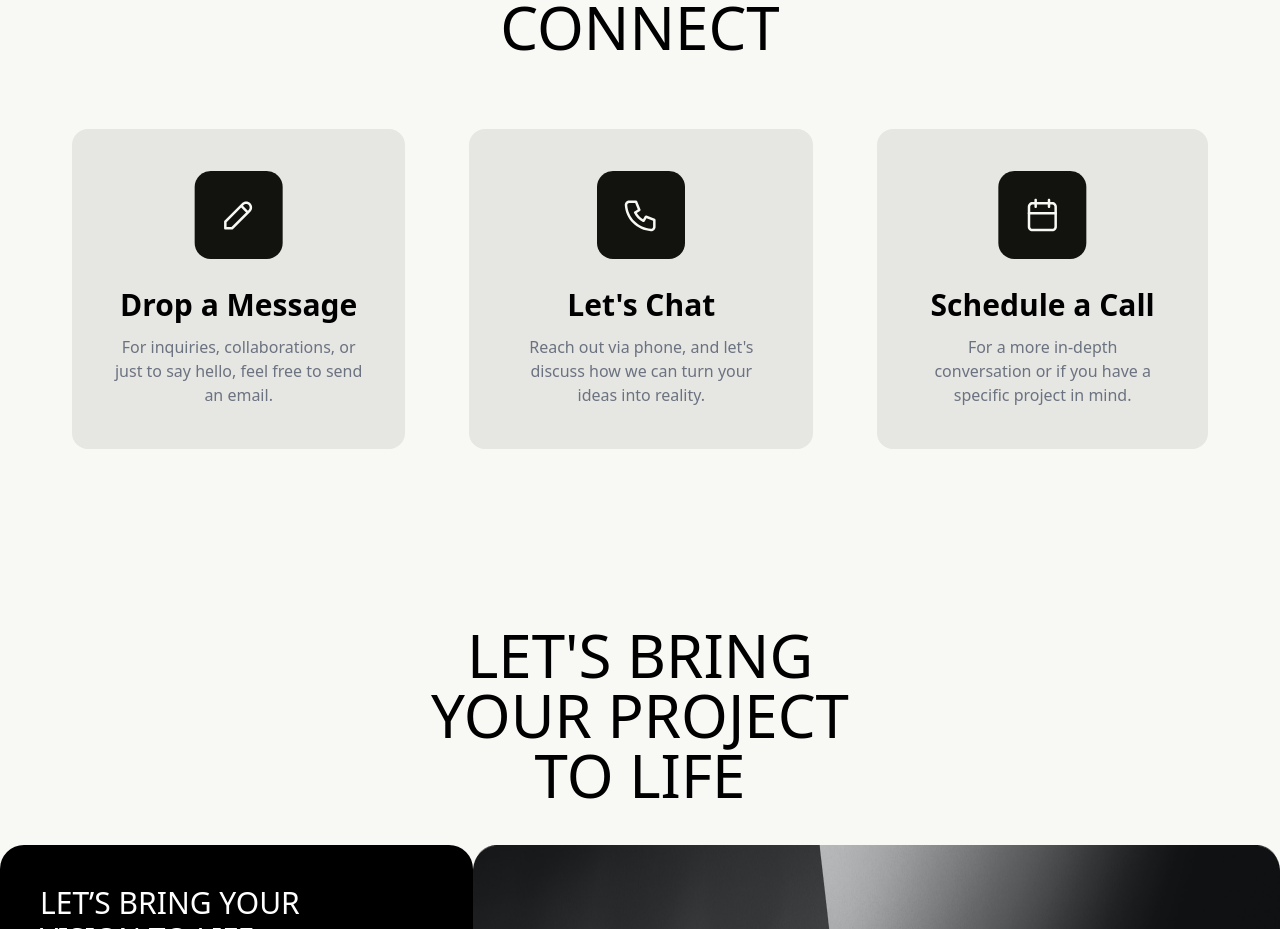
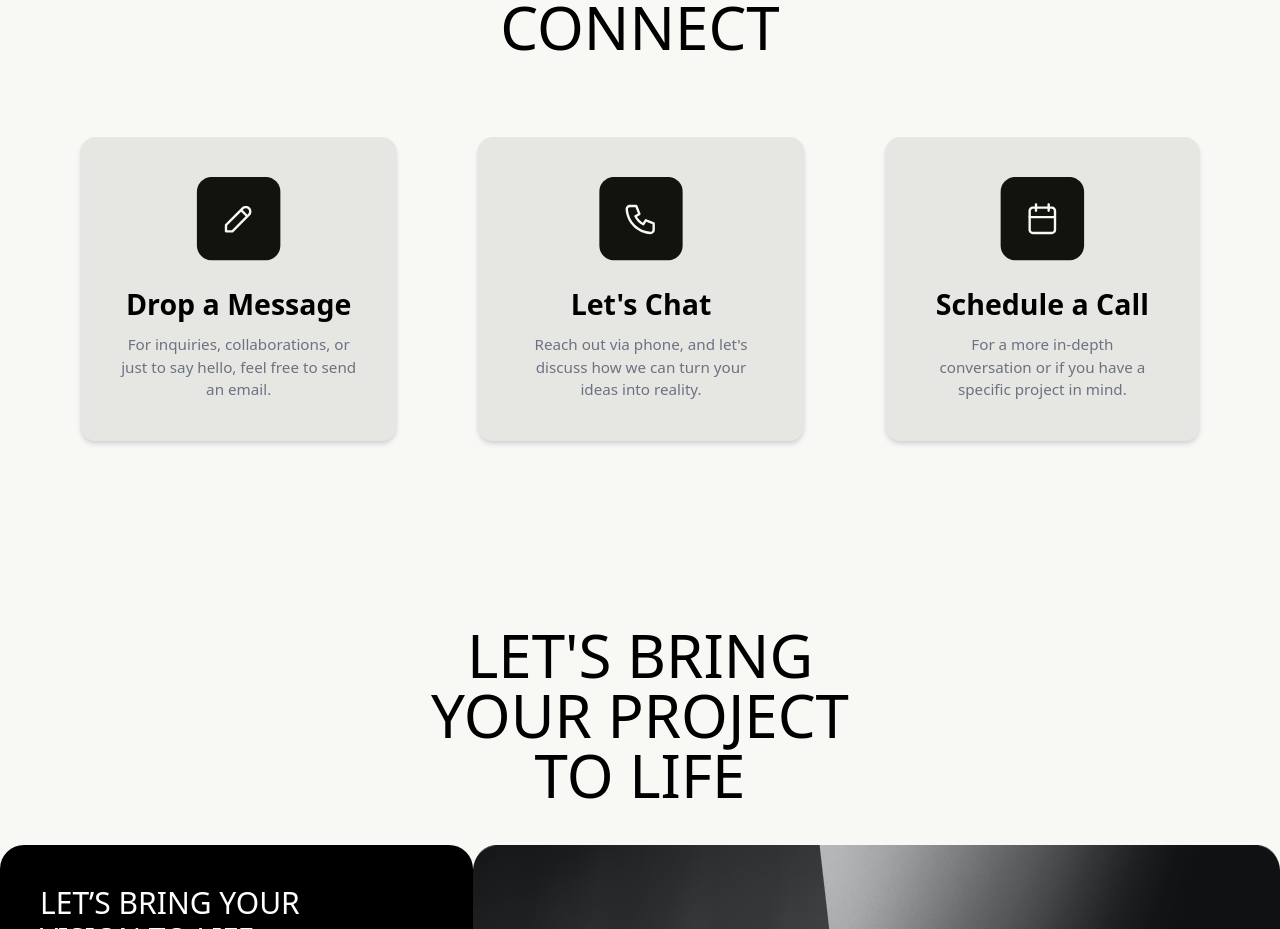
Before and after one commit to MarwanElZaher/paid-portfolio, a React (Vite) app: page /contactme in a window 1280 px wide. Shown: the part 1860-2789 px from the top of the page. Built offline with nearby package versions, Linux system fonts and the light colour scheme.

Commit message:
feat: contactme tools animated and functional now

```diff
--- a/src/components/Card.jsx
+++ b/src/components/Card.jsx
@@ -1,4 +1,4 @@
-const Card = ({ imgSrc, imgAlt, cardTitle, bgColor1, bgColor2, buttonBgColor, technologies, cardType, description }) => {
+const Card = ({ imgSrc, imgAlt, cardTitle, bgColor1, bgColor2, buttonBgColor, technologies, cardType, description, onClick }) => {
   return (
     cardType == "vertical" ? (
     <div className={`flex flex-col rounded-2xl overflow-hidden shadow-lg transition-all duration-300 hover:shadow-xl hover:rounded-2xl`}>
@@ -35,7 +35,9 @@ const Card = ({ imgSrc, imgAlt, cardTitle, bgColor1, bgColor2, buttonBgColor, te
         </div>)
         : cardType == "verticalSmall" ?
           (
-          <div className={`flex flex-col justify-around rounded-2xl overflow-hidden p-10 m-8 border-2 gap-3  border-[#E6E6E3] ${bgColor1}`}>
+            <div
+              onClick={onClick}
+              className={`flex flex-col justify-around rounded-2xl overflow-hidden p-10 m-8 border-2 gap-3  border-[#E6E6E3] ${bgColor1} cursor-pointer transition-all duration-500 scale-95 hover:scale-105 hover: shadow-gray-300 shadow-md hover:border-gray-500 `}>
              <div className="flex justify-center items-start">
                 <img className="w-30 h-auto pb-4" src={imgSrc} alt={imgAlt} />
               </div>
--- a/src/constants.js
+++ b/src/constants.js
@@ -106,21 +106,25 @@ export const contactMeDescription = "Feel free to reach out and commence the jou
 export const ContactMeSecondSectionTitle = "Reach Out & Connect";
 export const contactMeWays = [
   {
-    "title": "Drop a Message",
-    "description": "For inquiries, collaborations, or just to say hello, feel free to send an email.",
-    "image": firstContactIcon
+    title: "Drop a Message",
+    description: "For inquiries, collaborations, or just to say hello, feel free to send an email.",
+    image: firstContactIcon,
+    link: "mailto:webdesignhossam@gmail.com"
   },
   {
-    "title": "Let's Chat",
-    "description": "Reach out via phone, and let's discuss how we can turn your ideas into reality.",
-    "image": secondContactIcon
+    title: "Let's Chat",
+    description: "Reach out via phone, and let's discuss how we can turn your ideas into reality.",
+    image: secondContactIcon,
+    link: "https://wa.me/+201126260430"
   },
   {
-    "title": "Schedule a Call",
-    "description": "For a more in-depth conversation or if you have a specific project in mind.",
-    "image": thirdContactIcon
+    title: "Schedule a Call",
+    description: "For a more in-depth conversation or if you have a specific project in mind.",
+    image: thirdContactIcon,
+    link: "https://calendar.google.com/calendar"
   }
 ];
+
 export const formTitle = "Let’s bring your vision to life with actionable results";
 export const contactFormSectionTitle = "Let's Bring Your Project to Life";
 export const contactMeSlogan = "Transform your vision into a digital reality. It all starts with a simple message!"
--- a/src/pages/ContactMe.jsx
+++ b/src/pages/ContactMe.jsx
@@ -67,7 +67,8 @@ const ContactMe = () => {
               imgSrc={way.image }
               imgAlt={`${way.title} img`}
               bgColor1="bg-[#E6E6E3]"
-            />
+              onClick={() => window.open(way.link, "_blank")}
+              />
             ))}
        </div>
       </section>
```
